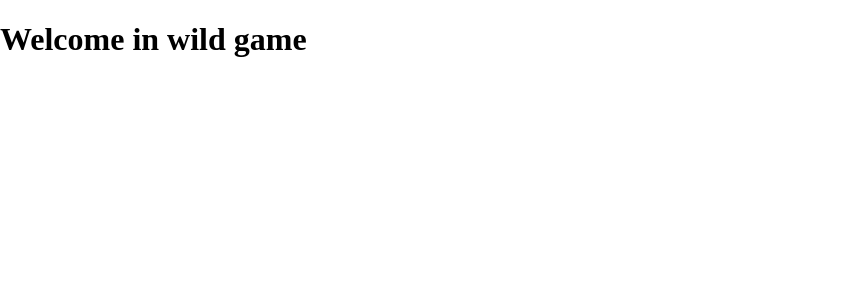
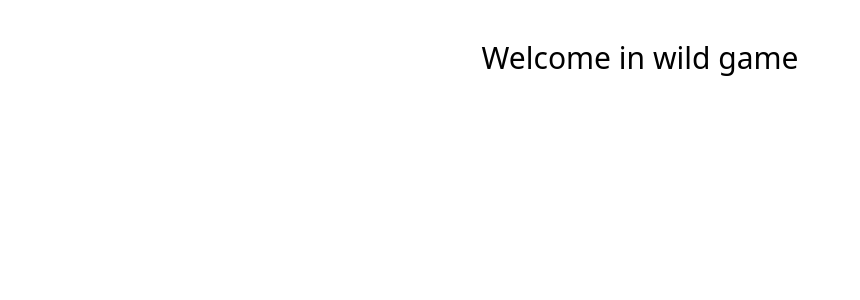
Before and after one commit to ComicScrip/checkpoint-2-lyon-react-2021, a React (Create React App) app: page /game/1 in a window 1280 px wide. Shown: the top 300 px of the page, without its empty margins (0-860 px from the left). Built offline with nearby package versions, Linux system fonts and the light colour scheme.

Commit message:
install tailwind and do css

```diff
--- /dev/null
+++ b/craco.config.js
@@ -0,0 +1,7 @@
+module.exports = {
+  style: {
+    postcss: {
+      plugins: [require("tailwindcss"), require("autoprefixer")],
+    },
+  },
+};
--- a/src/App.js
+++ b/src/App.js
@@ -1,7 +1,7 @@
 import GameList from "./components/GameList";
 import Header from "./components/Header";
+import { BrowserRouter, Route, Switch } from "react-router-dom";
 import Game from "./components/Game";
-import { BrowserRouter, Route, Switch } from "react-router-dom";
 
 function App() {
   return (
--- a/src/components/Game.js
+++ b/src/components/Game.js
@@ -6,6 +6,7 @@ import { useParams } from "react-router";
 const Game = () => {
   const { id } = useParams();
   const [game, setGame] = useState(null);
+
   useEffect(() => {
     try {
       const getGame = async () => {
@@ -31,11 +32,15 @@ const Game = () => {
   }
 
   return (
-    <div>
-      <h1>{game.name}</h1>
-      <p>Released : {game.released}</p>
-      <img className="image" alt="game img" src={game.background_image} />
-      <img src={game.clip} />
+    <div className="flex flex-col justify-center">
+      <h1 className="text-2xl text-center p-15 m-10"></h1>
+      <p className=" text-xl text-center">Released : {game.released}</p>
+      <p className="p-5 m-5 text-center">Rating = {game.rating} / 5 </p>
+      <img
+        className="image self-center"
+        alt="game img"
+        src={game.background_image}
+      />
     </div>
   );
 };
--- /dev/null
+++ b/src/components/GameDetails.js
@@ -0,0 +1,12 @@
+import React from "react";
+import Game from "./Game";
+
+const GameDetails = ({ id, name, rating, background_image }) => {
+  return (
+    <div>
+      <Game key={id} name={name} img={background_image} />
+    </div>
+  );
+};
+
+export default GameDetails;
--- a/src/components/GameList.js
+++ b/src/components/GameList.js
@@ -29,14 +29,19 @@ const GameList = () => {
 
   return (
     <div>
-      <button type="submit" id="button" onClick={HandleClick}>
-        Filter rating sup 4.5
+      <button
+        type="button"
+        id="button"
+        onClick={HandleClick}
+        className="text-center m-3 border-4 border-black p-5 "
+      >
+        Filter rating sup4.5
       </button>
       <ul>
         {gameList
           .filter((game) => !ratingGame || game.rating >= 4.5)
           .map(({ id, name }) => (
-            <li key={id}>
+            <li key={id} className="m-3 p-4 ">
               <Link to={`/${id}`}> {name}</Link>
             </li>
           ))}
--- a/src/components/Header.js
+++ b/src/components/Header.js
@@ -3,7 +3,10 @@ import React from "react";
 const Header = ({ nameTitle }) => {
   return (
     <div>
-      <h1> Welcome in {nameTitle}</h1>
+      <h1 className=" m-15 text-3xl p-10 text-center">
+        {" "}
+        Welcome in {nameTitle}
+      </h1>
     </div>
   );
 };
--- a/src/index.css
+++ b/src/index.css
@@ -1,7 +1,11 @@
+@tailwind base;
+@tailwind components;
+@tailwind utilities;
+
 body {
   margin: 0;
 }
 .image {
-  height: 500px;
-  width: 500 px;
+  width: 500px;
+  height: auto;
 }
--- /dev/null
+++ b/tailwind.config.js
@@ -0,0 +1,11 @@
+module.exports = {
+  purge: ["./src/**/*.{js,jsx,ts,tsx}", "./public/index.html"],
+  darkMode: false, // or 'media' or 'class'
+  theme: {
+    extend: {},
+  },
+  variants: {
+    extend: {},
+  },
+  plugins: [],
+};
```
Also changed, not shown: package.json (+9 -3 lines), 1 other file (tests, documents, lock files or other folders).
